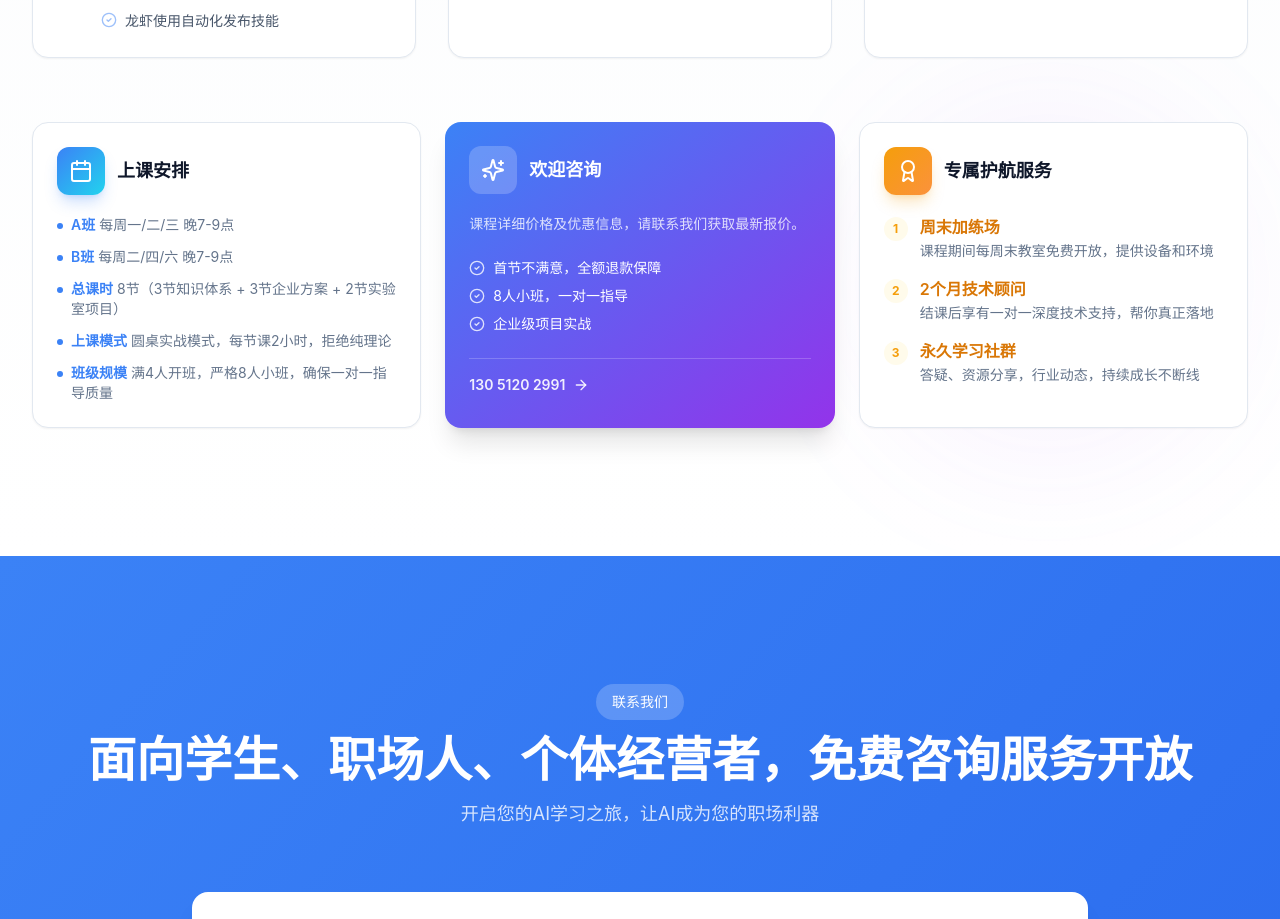
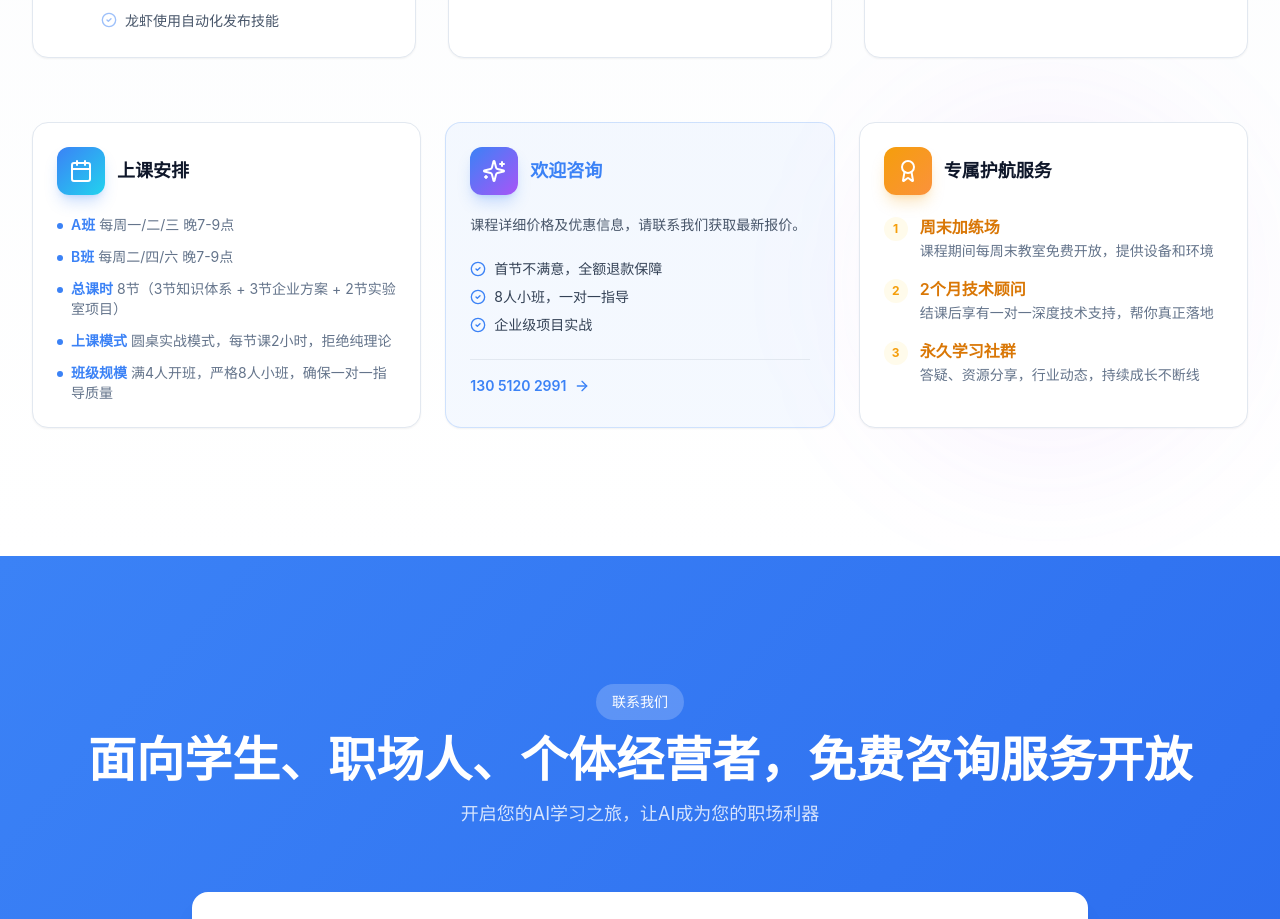
Before and after one commit to jinjiantong/jinboshiai_web, a Next.js app: page / in a window 1280 px wide. Shown: the part 2020-2939 px from the top of the page. Built offline with nearby package versions, Linux system fonts and the light colour scheme; no server answers; the database is empty; a web font is replaced by a local one.

Commit message:
style: change consultation module to light background

```diff
--- a/components/sections/Courses.tsx
+++ b/components/sections/Courses.tsx
@@ -257,16 +257,16 @@ export default function Courses() {
             whileInView={{ opacity: 1, y: 0 }}
             transition={{ delay: 0.1 }}
             viewport={{ once: true }}
-            className="bg-gradient-to-br from-primary to-purple-600 rounded-2xl p-6 text-white shadow-xl"
+            className="bg-primary/5 rounded-2xl p-6 border border-primary/20 shadow-sm hover:shadow-lg transition-shadow"
           >
             <div className="flex items-center gap-3 mb-5">
-              <div className="w-12 h-12 rounded-xl bg-white/20 flex items-center justify-center">
+              <div className="w-12 h-12 rounded-xl bg-gradient-to-br from-primary to-purple-500 flex items-center justify-center shadow-lg shadow-primary/25">
                 <Sparkles className="w-6 h-6 text-white" />
               </div>
-              <h4 className="font-bold text-lg">欢迎咨询</h4>
+              <h4 className="font-bold text-primary text-lg">欢迎咨询</h4>
             </div>
             <div className="space-y-3 mb-6">
-              <p className="text-white/80 text-sm">课程详细价格及优惠信息，请联系我们获取最新报价。</p>
+              <p className="text-slate-600 text-sm">课程详细价格及优惠信息，请联系我们获取最新报价。</p>
             </div>
             <div className="space-y-2">
               {[
@@ -274,14 +274,14 @@ export default function Courses() {
                 '8人小班，一对一指导',
                 '企业级项目实战'
               ].map((item, index) => (
-                <div key={index} className="flex items-center gap-2 text-sm">
-                  <CheckCircle2 className="w-4 h-4 text-white/80" />
+                <div key={index} className="flex items-center gap-2 text-sm text-slate-700">
+                  <CheckCircle2 className="w-4 h-4 text-primary" />
                   <span>{item}</span>
                 </div>
               ))}
             </div>
-            <div className="mt-6 pt-4 border-t border-white/20">
-              <div className="flex items-center gap-2 text-white/90 text-sm">
+            <div className="mt-6 pt-4 border-t border-slate-200">
+              <div className="flex items-center gap-2 text-primary text-sm">
                 <span className="font-semibold">130 5120 2991</span>
                 <ArrowRight className="w-4 h-4" />
               </div>
```
